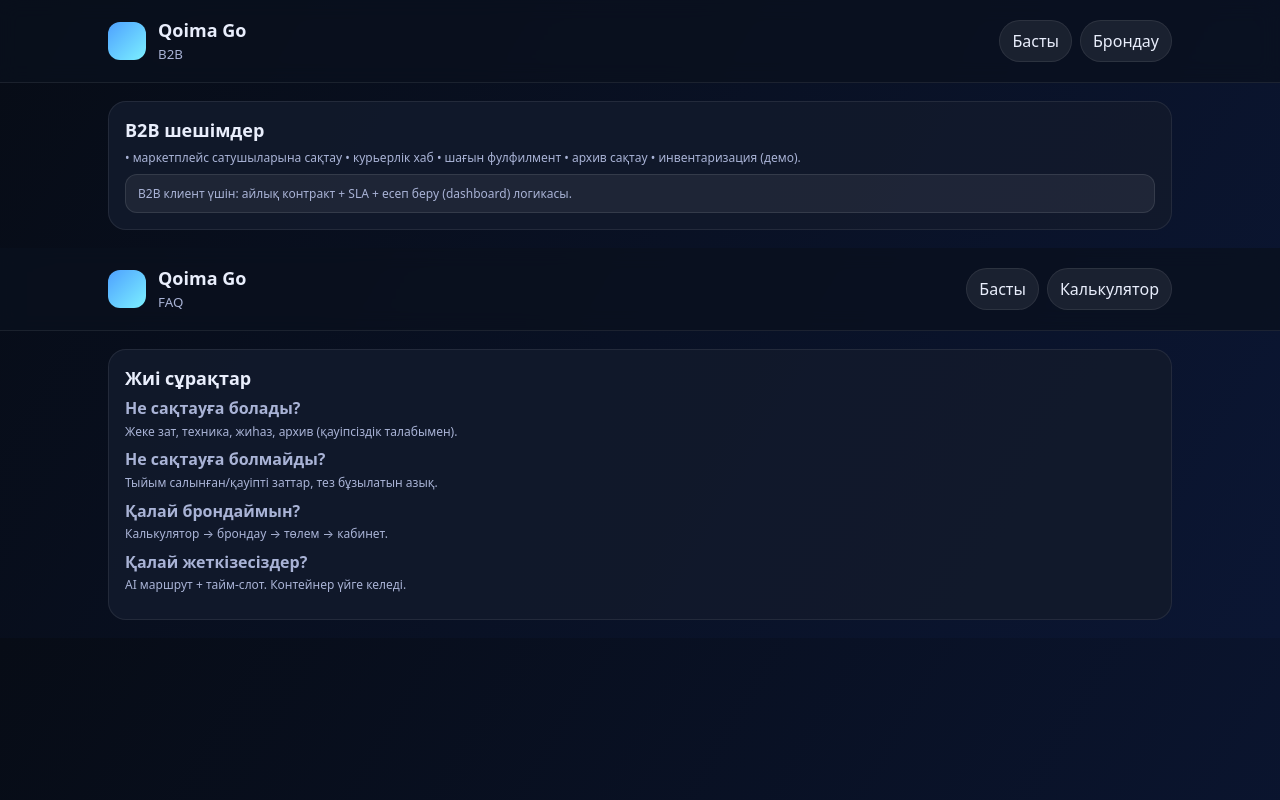
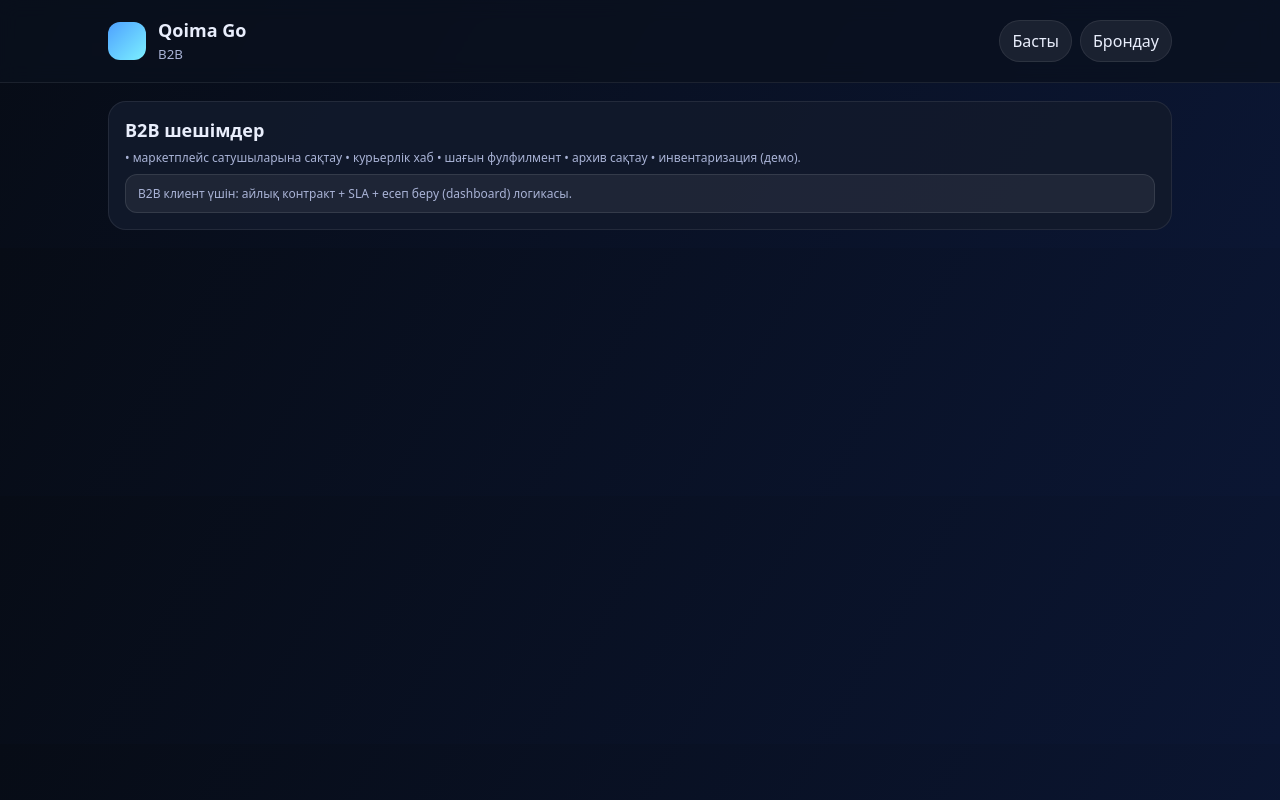
Before and after one commit to iouiouuoity-maker/qoimago, a plain HTML site: page b2b.html + faq.html in a window 1280 px wide. Drawn offline with Linux system fonts and the light colour scheme.

Commit message:
Update b2b.html + faq.html

```diff
--- a/b2b.html + faq.html
+++ b/b2b.html + faq.html
@@ -15,21 +15,3 @@
     <div class="notice mini">B2B клиент үшін: айлық контракт + SLA + есеп беру (dashboard) логикасы.</div>
   </div>
 </main></body></html>
-
-<!-- faq.html -->
-<!doctype html><html lang="kk"><head>
-<meta charset="utf-8"/><meta name="viewport" content="width=device-width,initial-scale=1"/>
-<title>FAQ • Qoima Go</title><link rel="stylesheet" href="assets/style.css"/></head><body>
-<header class="nav"><div class="container nav-inner">
-  <div class="brand"><div class="logo"></div><div><h1>Qoima Go</h1><small>FAQ</small></div></div>
-  <nav class="menu"><a class="pill" href="index.html">Басты</a><a class="pill" href="calculator.html">Калькулятор</a></nav>
-</div></header>
-<main class="container">
-  <div class="card">
-    <h2>Жиі сұрақтар</h2>
-    <p><b>Не сақтауға болады?</b><br><span class="mini">Жеке зат, техника, жиһаз, архив (қауіпсіздік талабымен).</span></p>
-    <p><b>Не сақтауға болмайды?</b><br><span class="mini">Тыйым салынған/қауіпті заттар, тез бұзылатын азық.</span></p>
-    <p><b>Қалай брондаймын?</b><br><span class="mini">Калькулятор → брондау → төлем → кабинет.</span></p>
-    <p><b>Қалай жеткізесіздер?</b><br><span class="mini">AI маршрут + тайм-слот. Контейнер үйге келеді.</span></p>
-  </div>
-</main></body></html>
```
